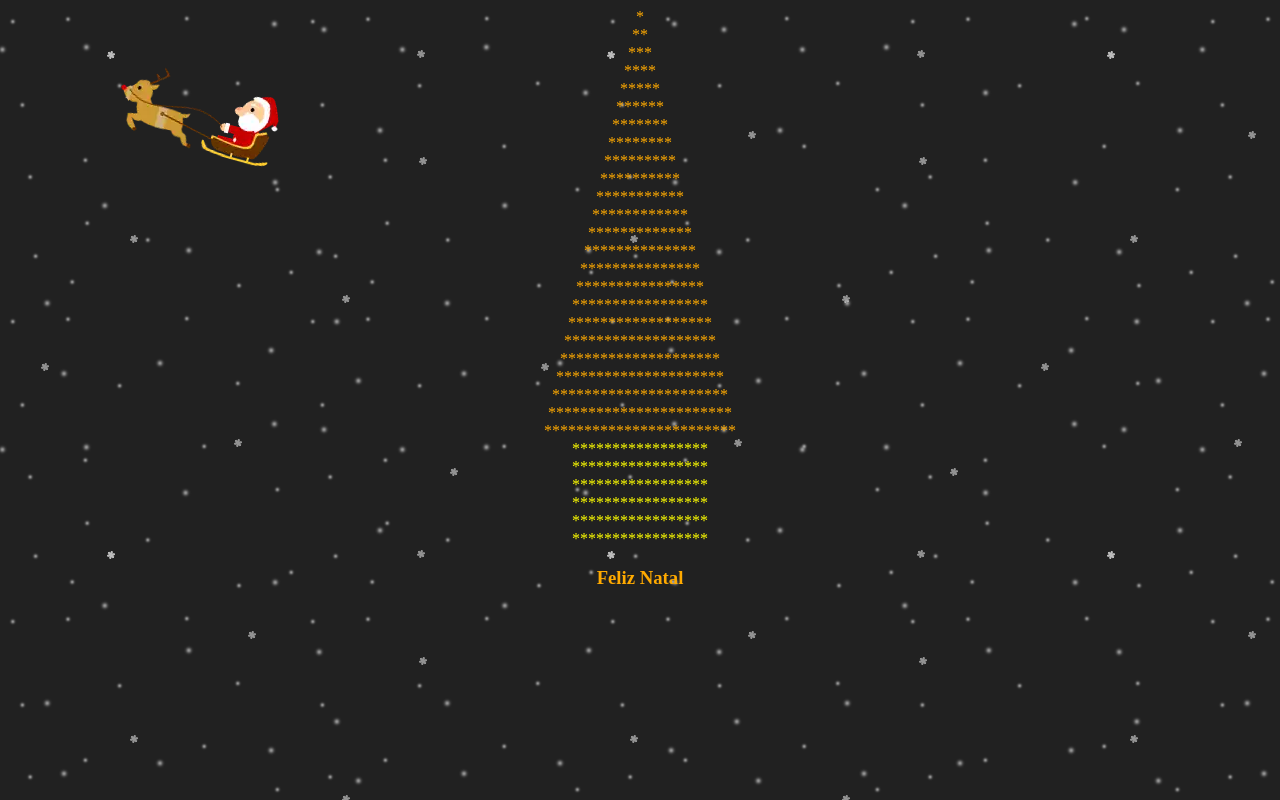
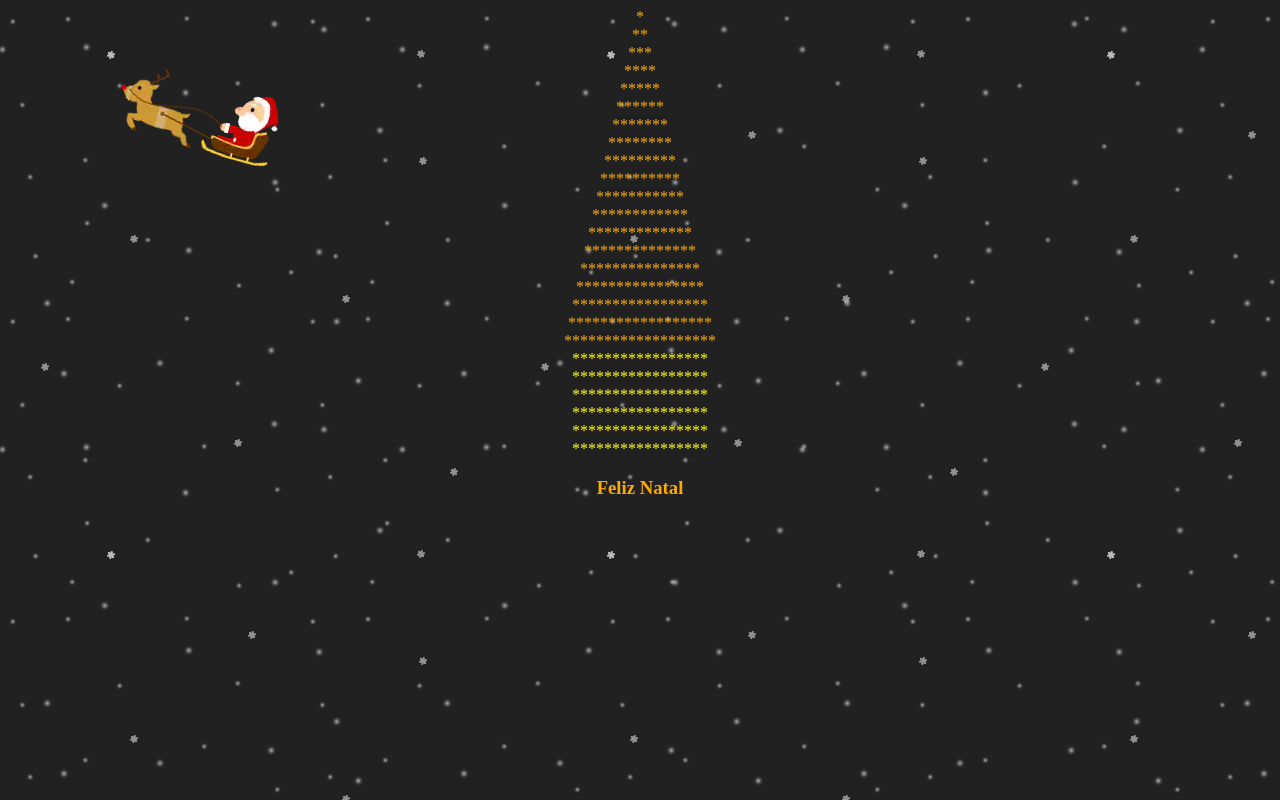
Before and after one commit to sombo20/Natal22, a plain HTML site: page index.html in a window 1280 px wide. Drawn offline with Linux system fonts and the light colour scheme; a web font is replaced by a local one.

Commit message:
Update index.html

```diff
--- a/index.html
+++ b/index.html
@@ -118,7 +118,7 @@ animation: snow 10s linear infinite;
 		    text("<br>")
 	        }
 	   }
-	tree(25)
+	tree(20)
 
 	let valid = true;
 
```
